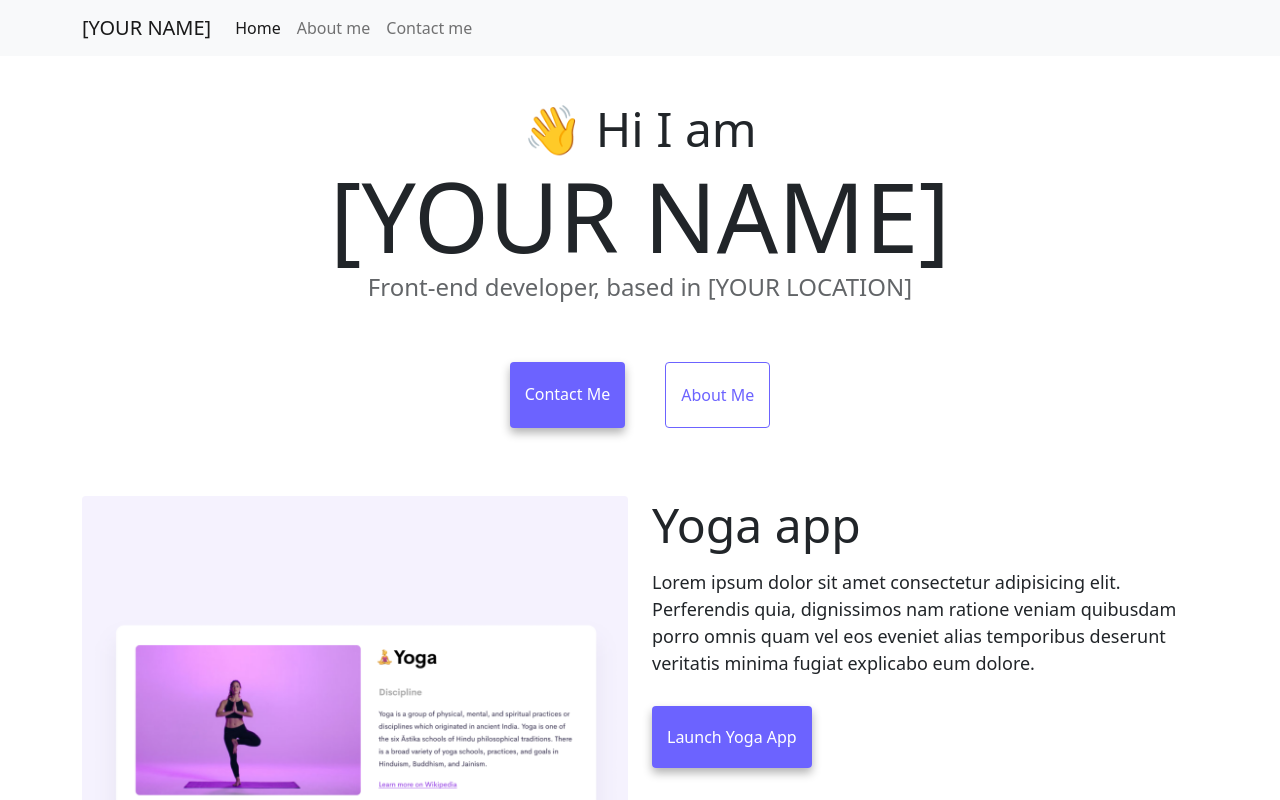
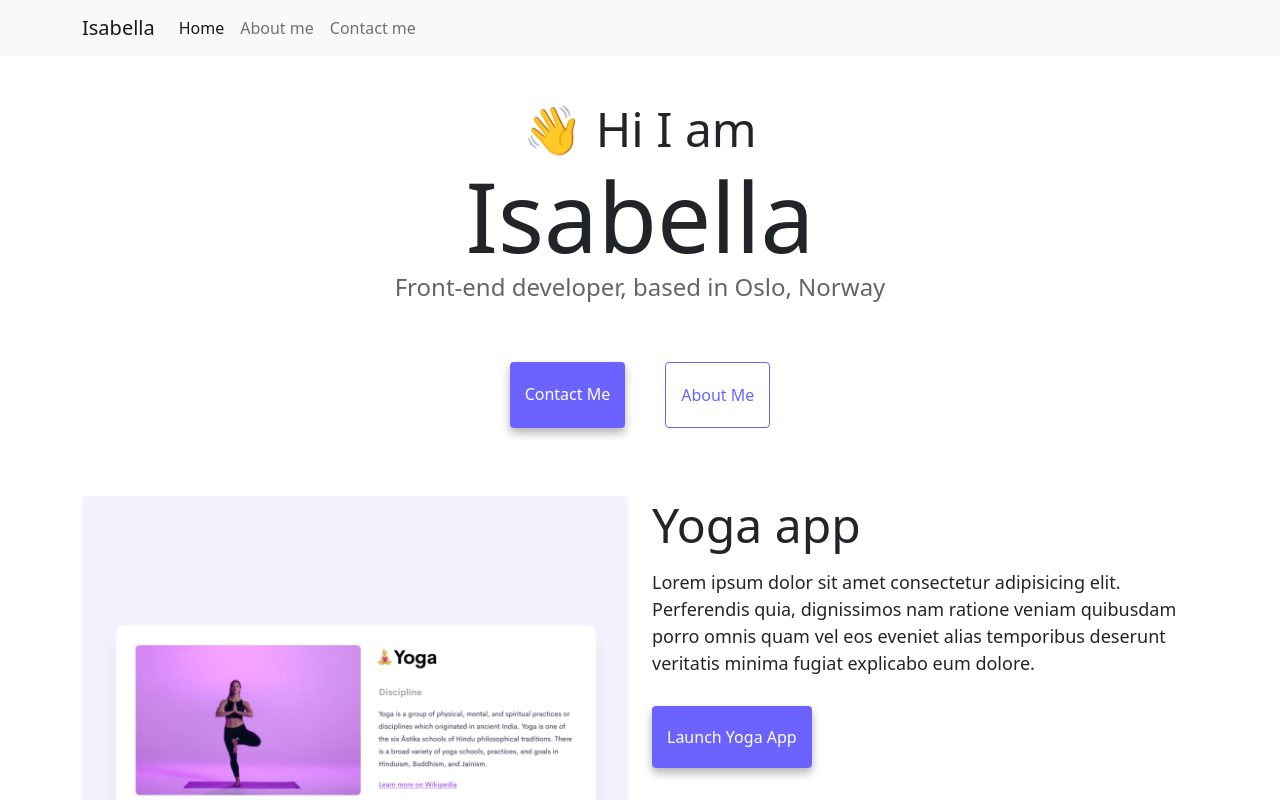
Before and after one commit to 12Isabella/portfolio-test-project, a plain HTML site: page index.html in a window 1280 px wide. Shown: the top 800 px of the page. Drawn offline with nearby package versions, Linux system fonts and the light colour scheme.

Commit message:
perrsonalising structure

```diff
--- a/index.html
+++ b/index.html
@@ -21,7 +21,7 @@
   <body>
     <nav class="navbar navbar-expand-lg navbar-light bg-light fixed-top">
       <div class="container">
-        <a class="navbar-brand" href="index.html">[YOUR NAME]</a>
+        <a class="navbar-brand" href="index.html">Isabella</a>
         <button
           class="navbar-toggler"
           type="button"
@@ -51,8 +51,8 @@
       </div>
     </nav>
     <h2 class="text-center">👋 Hi I am</h2>
-    <h1 class="text-center">[YOUR NAME]</h1>
-    <h3 class="text-center">Front-end developer, based in [YOUR LOCATION]</h3>
+    <h1 class="text-center">Isabella</h1>
+    <h3 class="text-center">Front-end developer, based in Oslo, Norway</h3>
     <div class="navigation-links mb-5">
       <a href="about.html#contact" class="primary-link">Contact me</a>
       <a href="about.html" class="secondary-link">About me</a>
```
Also changed, not shown: about.html (+7 -5 lines).
